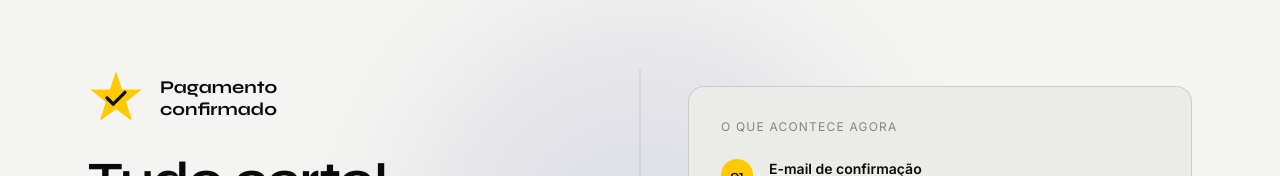
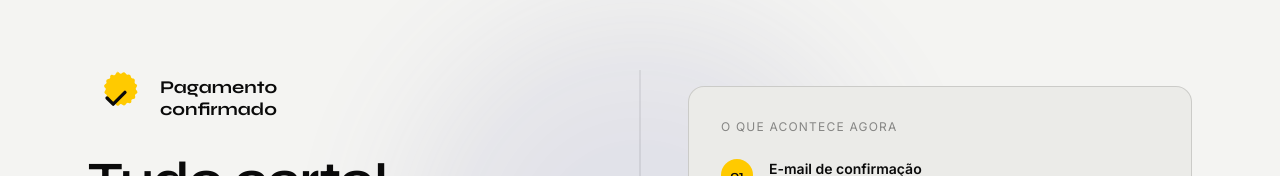
Before and after one commit to hefezzia/hefezzia-site, a Next.js app: page /sucesso in a window 1280 px wide. Shown: the part 155-331 px from the top of the page. Built offline with nearby package versions, Linux system fonts and the light colour scheme.

Commit message:
Update SVG icon structure in page.tsx
Replaced polygon with path for SVG icon.

```diff
--- a/app/sucesso/page.tsx
+++ b/app/sucesso/page.tsx
@@ -49,8 +49,42 @@ export default function Sucesso() {
           <div>
             <div className="flex items-center gap-4 mb-6">
               <svg viewBox="0 0 100 100" width="56" height="56" xmlns="http://www.w3.org/2000/svg" style={{ flexShrink: 0 }}>
-                <polygon
-                  points="50,2 61,35 96,35 68,57 79,91 50,70 21,91 32,57 4,35 39,35"
+                <path
+                  d="M50 4
+                    a4 4 0 0 1 5.5 1
+                    a4 4 0 0 0 6 0
+                    a4 4 0 0 1 5.5 1
+                    a4 4 0 0 0 5.5 2
+                    a4 4 0 0 1 4 3.5
+                    a4 4 0 0 0 5 3.5
+                    a4 4 0 0 1 2 5
+                    a4 4 0 0 0 3 5.5
+                    a4 4 0 0 1 0 5.5
+                    a4 4 0 0 0 1 6
+                    a4 4 0 0 1 -1 5.5
+                    a4 4 0 0 0 -2 5.5
+                    a4 4 0 0 1 -3.5 4
+                    a4 4 0 0 0 -3.5 5
+                    a4 4 0 0 1 -5 2
+                    a4 4 0 0 0 -5.5 3
+                    a4 4 0 0 1 -5.5 0
+                    a4 4 0 0 0 -6 1
+                    a4 4 0 0 1 -5.5 -1
+                    a4 4 0 0 0 -5.5 -2
+                    a4 4 0 0 1 -4 -3.5
+                    a4 4 0 0 0 -5 -3.5
+                    a4 4 0 0 1 -2 -5
+                    a4 4 0 0 0 -3 -5.5
+                    a4 4 0 0 1 0 -5.5
+                    a4 4 0 0 0 -1 -6
+                    a4 4 0 0 1 1 -5.5
+                    a4 4 0 0 0 2 -5.5
+                    a4 4 0 0 1 3.5 -4
+                    a4 4 0 0 0 3.5 -5
+                    a4 4 0 0 1 5 -2
+                    a4 4 0 0 0 5.5 -3
+                    a4 4 0 0 1 5.5 0
+                    Z"
                   fill="var(--brand-yellow)"
                 />
                 <path
```
